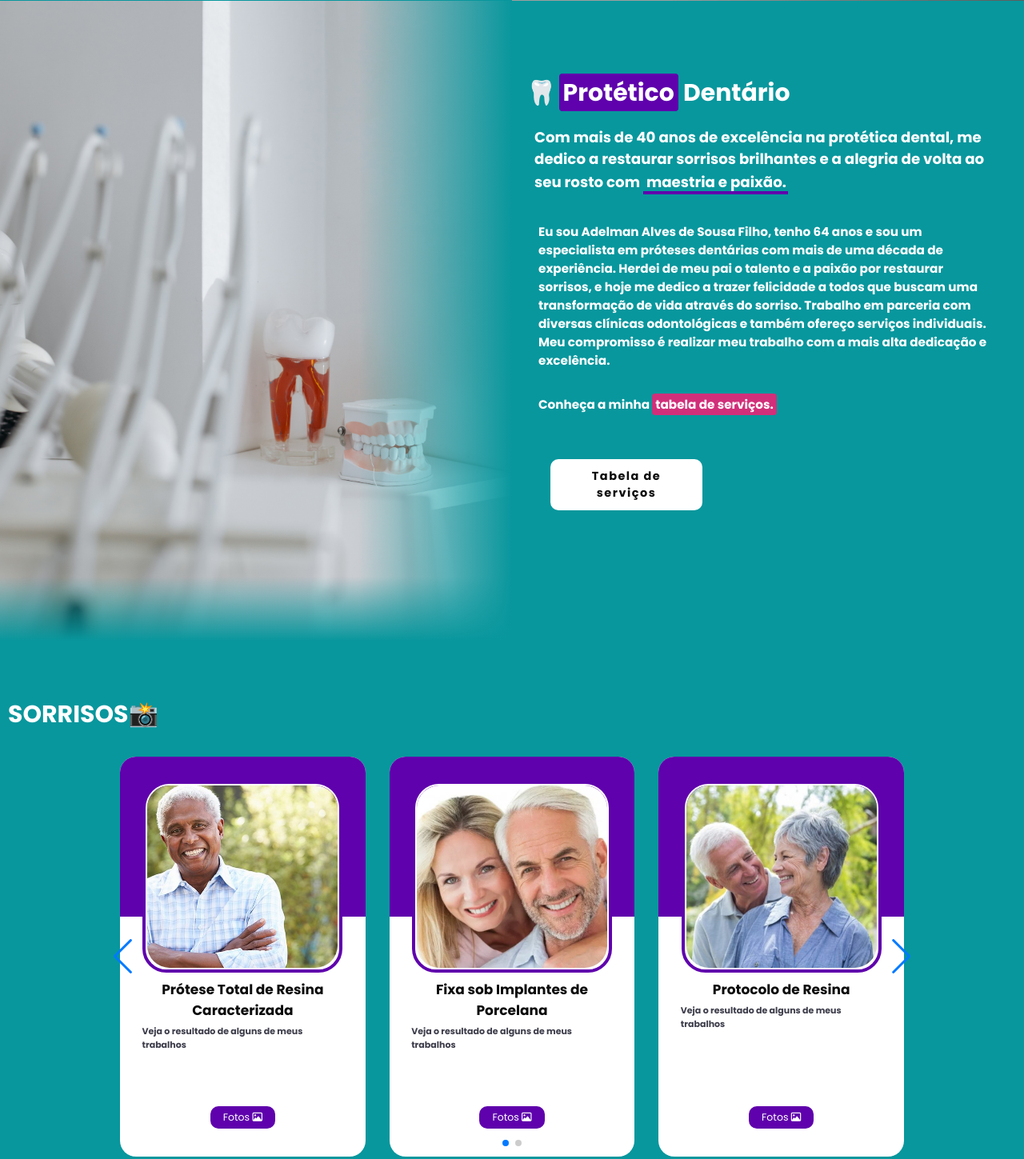
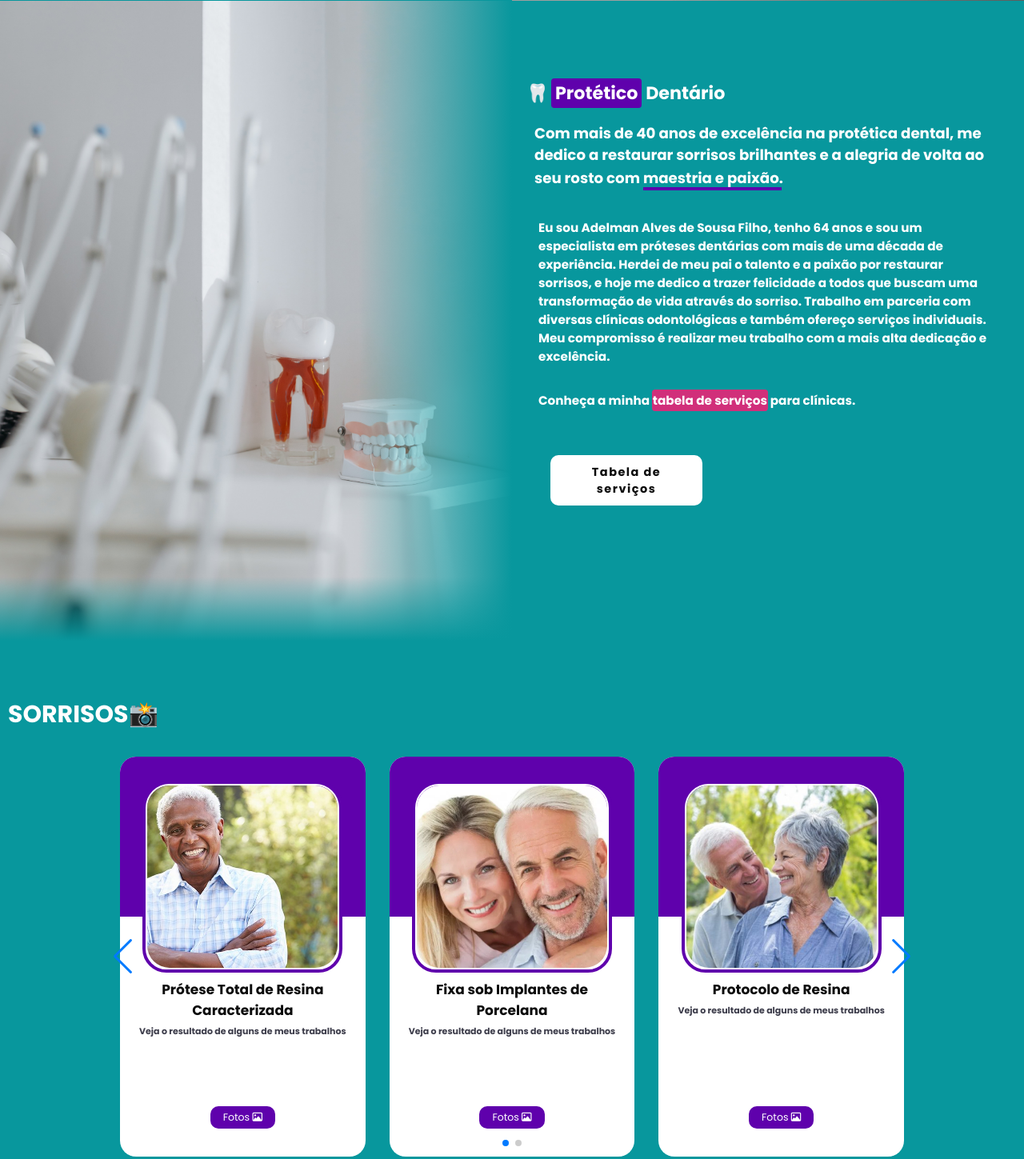
Before and after one commit to Keven1995/port-adelman, a plain HTML site: page index.html in a window 1280 px wide. Shown: the part 799-2248 px from the top of the page at 80% size. Drawn offline with nearby package versions, Linux system fonts and the light colour scheme; grey boxes are pictures that could not be loaded.

Commit message:
add new file 2

```diff
--- a/index.html
+++ b/index.html
@@ -102,7 +102,7 @@
             </h4>
 
             <h4>
-                Conheça a minha <p>tabela de serviços.</p>
+                Conheça a minha <p>  tabela de serviços  </p>  <p2> para clínicas. </p2>
             </h4>
             <div class="button-cta">
                 <a href="public/document/TABELA ADELMAN 2.pdf" download="Tabela de serviços" aria-label="baixar tabela de serviços" target="_blank">
--- a/style.css
+++ b/style.css
@@ -52,6 +52,7 @@ body {
 
 .header-tittle h1{
     color: var(--color-white);
+    font-family: "HV Clio Regular", serif;
     font-size: 2rem;
     transition: opacity .2s ease;
 }
@@ -540,7 +541,7 @@ body {
 
 .section-subtittle h2 p{
     display: inline-block;
-    font-size: calc(1.4vw + 1.2rem);
+    font-size: calc(.8vw + 1.2rem);
 }
 
 .section-subtittle h2 p:nth-child(2) span{
@@ -561,7 +562,7 @@ body {
     display: inline-block;
 
     width: fit-content;
-    padding: 2px 4px;
+    padding: 2px 0px;
     border-radius: 4px;
     color: var(--color-white);
 
@@ -587,12 +588,34 @@ body {
 
 .box-about h4 p{
     display: inline-block;
-    padding: 2px 4px;
+    padding: 2px .5px;
     border-radius: 4px;
 
     color: var(--color-white);
     background: var(--color-pink);
 }
+/*
+.box-about h4 p2{
+    display: inline-block;
+    width: fit-content;
+    padding: 2px 1px;
+    border-radius: 4px;
+    color: var(--color-white);
+    text-decoration: none;
+    position: relative;
+}
+
+.box-about h4 p2::after{
+    content: '';
+    display: block;
+    height: 4px;
+    width: 99%;
+    background-color: var(--color-pink);
+    position: absolute;
+    bottom: 0;
+    left: 0;
+}
+*/
 
 .button-cta{
     display: flex;
@@ -839,7 +862,7 @@ body {
     color: #3d3d4b;
     font-weight: bold;
     font-size: 1.1rem;
-    margin: 0rem .75rem;
+    margin: 0rem -1.25rem;
 }
 
 .cta-project{
```
